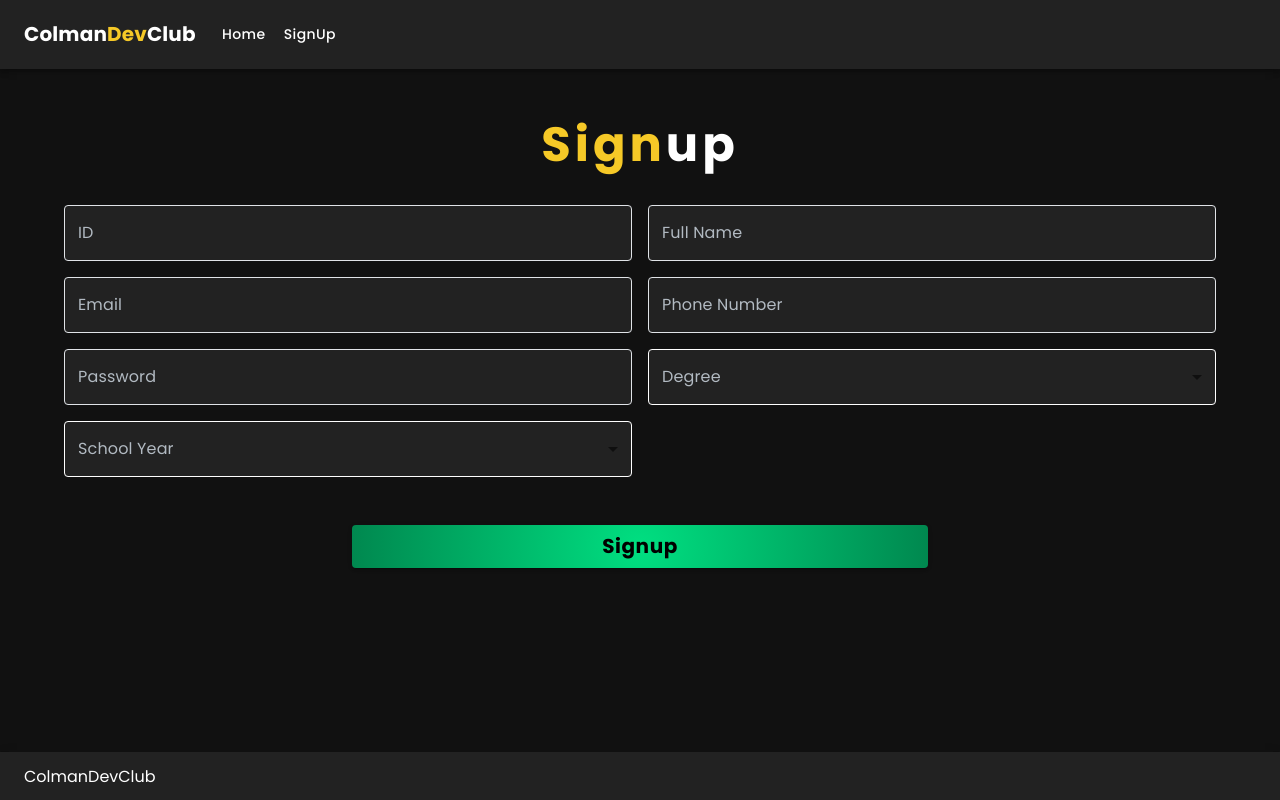
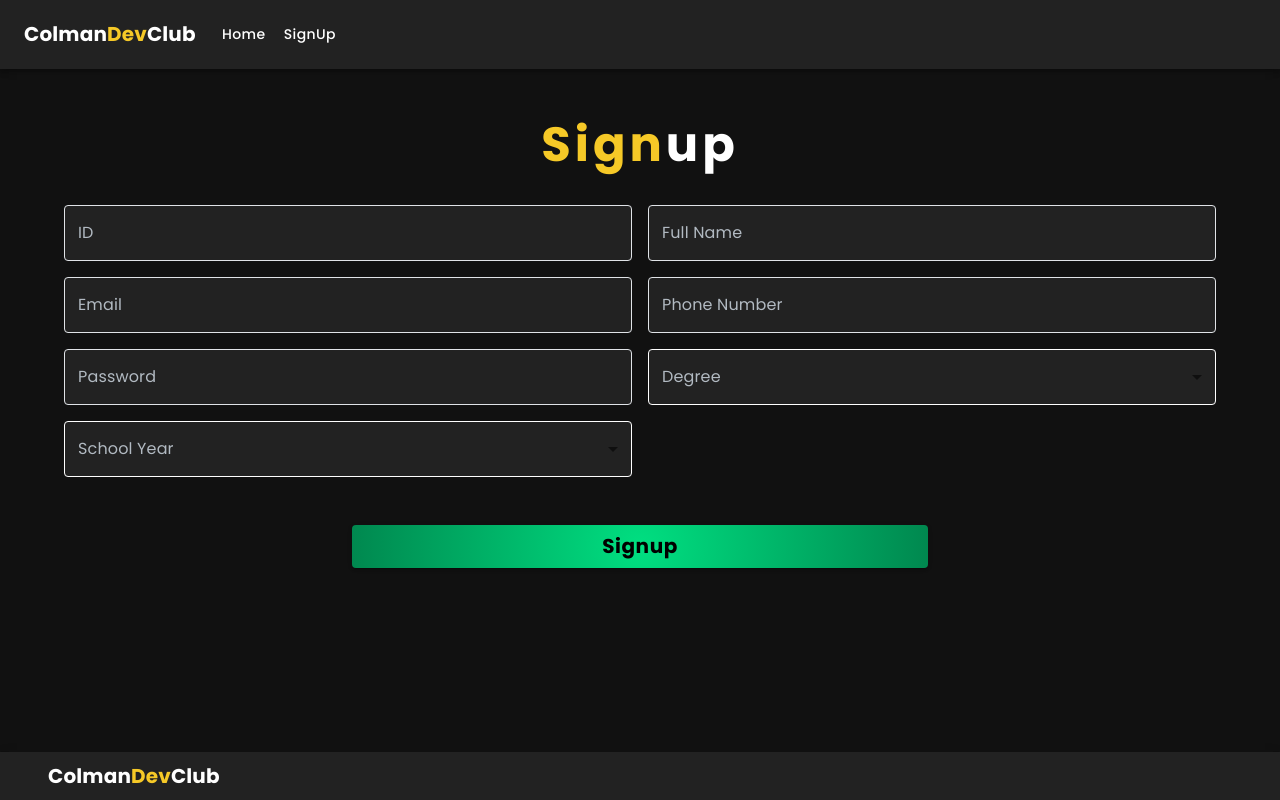
Before and after one commit to ColmanDevClub/Website, a React (Create React App) app in the folder Frontend/: page /signup in a window 1280 px wide. Built offline with nearby package versions, Linux system fonts and the light colour scheme.

Commit message:
fix footer

```diff
--- a/Frontend/src/components/Footer/index.js
+++ b/Frontend/src/components/Footer/index.js
@@ -3,16 +3,32 @@ import AppBar from "@mui/material/AppBar";
 import Box from "@mui/material/Box";
 import Toolbar from "@mui/material/Toolbar";
 import Typography from "@mui/material/Typography";
+import { Container } from "@mui/material";
+import css from "./style.module.css";
 
 export default function DenseAppBar() {
   return (
     <Box>
       <AppBar position="static" sx={{ backgroundColor: "#222222" }}>
-        <Toolbar variant="dense">
-          <Typography variant="p" color="inherit" component="div">
-            ColmanDevClub
-          </Typography>
-        </Toolbar>
+        <Container maxWidth="xl">
+          <Toolbar variant="dense">
+            <Typography
+              variant="h6"
+              noWrap
+              component="a"
+              href="/"
+              sx={{
+                mr: 2,
+                display: { xs: "none", md: "flex" },
+                fontWeight: 700,
+                color: "inherit",
+                textDecoration: "none",
+              }}
+            >
+              Colman<span className={css["text-yellow"]}>Dev</span>Club
+            </Typography>
+          </Toolbar>
+        </Container>
       </AppBar>
     </Box>
   );
--- a/Frontend/src/components/Footer/style.module.css
+++ b/Frontend/src/components/Footer/style.module.css
@@ -0,0 +1,3 @@
+.text-yellow {
+  color: #f6c927;
+}
```
